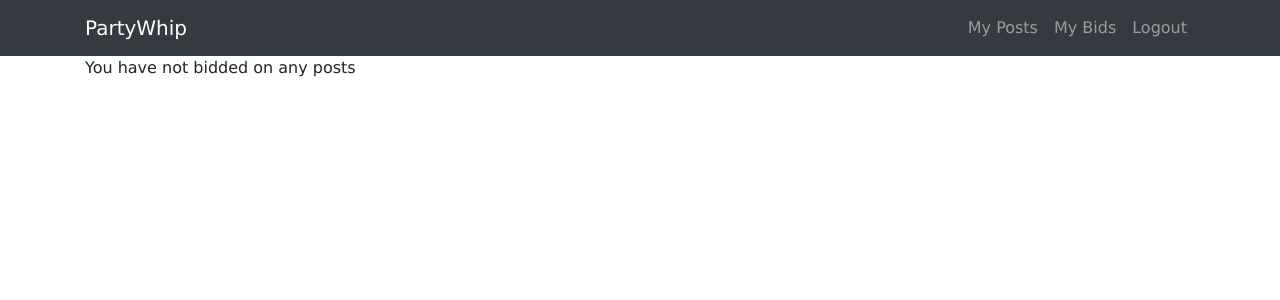
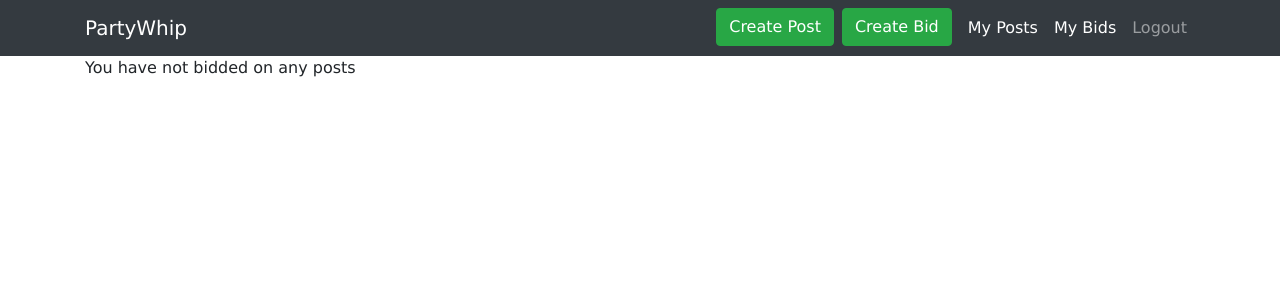
Before and after one commit to RemyBordignon/PartyWhip, a Django app: page /boards/my_bids/ in a window 1280 px wide. Shown: the top 300 px of the page. Run offline with Django 3.2, Linux system fonts and the light colour scheme; the visitor is signed in with stand-in values (Sample User, id 1); data that the repository does not hold is empty; some libraries are stand-ins or nearby versions.

Commit message:
improve cards

```diff
--- a/templates/base.html
+++ b/templates/base.html
@@ -23,12 +23,19 @@
             <a class="navbar-brand" href="{% url 'welcome' %}">PartyWhip</a>
             <div class="navbar-nav">
                 {% if user.is_authenticated %}
-                <a class="nav-item nav-link" href="{% url 'boards:my_posts' %}">My Posts</a>
-                <a class="nav-item nav-link" href="{% url 'boards:my_bids' %}">My Bids</a>
+                <a class="mr-2" href="{% url 'boards:create_post' %}">
+                    <button class="btn btn-success">Create Post</button>
+                </a>
+
+                <a class="mr-2" href="{% url 'boards:create_bid' %}">
+                    <button class="btn btn-success">Create Bid</button>
+                </a>
+                <a class="nav-item nav-link active" href="{% url 'boards:my_posts' %}">My Posts</a>
+                <a class="nav-item nav-link active" href="{% url 'boards:my_bids' %}">My Bids</a>
                 <a class="nav-item nav-link" href="{% url 'logout' %}">Logout</a>
                 {% else %}
-                <a class="nav-item nav-link" href="{% url 'login' %}">Login</a>
-                <a class="nav-item nav-link" href="{% url 'signup' %}">Sign Up</a>
+                <a class="nav-item nav-link active" href="{% url 'login' %}">Login</a>
+                <a class="nav-item nav-link active" href="{% url 'signup' %}">Sign Up</a>
                 {% endif %}
             </div>
         </div>
--- a/templates/boards/my_bids.html
+++ b/templates/boards/my_bids.html
@@ -12,11 +12,13 @@ My Bids
     {% for bid in bid_list %}
     <div class="card mt-3 mb-3">
         <div class="card-header">
-            {{bid.post.title}}
+            <strong>{{bid.post.title}}</strong>
         </div>
         <div class="card-body">
             <p class="card-text">{{bid.post.comment}}</p>
-            <a href="{% url 'boards:detail' bid.post.id %}" class="btn btn-primary">Details</a>
+            <p class="card-text"><i id="icon" class="far fa-calendar-alt"></i> {{bid.post.event_date}}</p>
+            <p class="card-text"><i id="icon" class="fas fa-map-marker-alt"></i> {{bid.post.location}}</p>
+            <a href="{% url 'boards:detail' bid.post.id %}" class="btn btn-success">Details</a>
         </div>
     </div>
     {% endfor %}
--- a/templates/boards/my_posts.html
+++ b/templates/boards/my_posts.html
@@ -12,11 +12,13 @@ My Posts
     {% for post in post_list %}
     <div class="card mt-3 mb-3">
         <div class="card-header">
-            {{post.title}}
+            <strong>{{post.title}}</strong>
         </div>
         <div class="card-body">
             <p class="card-text">{{post.comment}}</p>
-            <a href="{% url 'boards:detail' post.id %}" class="btn btn-primary">Details</a>
+            <p class="card-text"><i id="icon" class="far fa-calendar-alt"></i> {{post.event_date}}</p>
+            <p class="card-text"><i id="icon" class="fas fa-map-marker-alt"></i> {{post.location}}</p>
+            <a href="{% url 'boards:detail' post.id %}" class="btn btn-success">Details</a>
         </div>
     </div>
     {% endfor %}
```
Also changed, not shown: templates/boards/index.html (+3 -10 lines).
